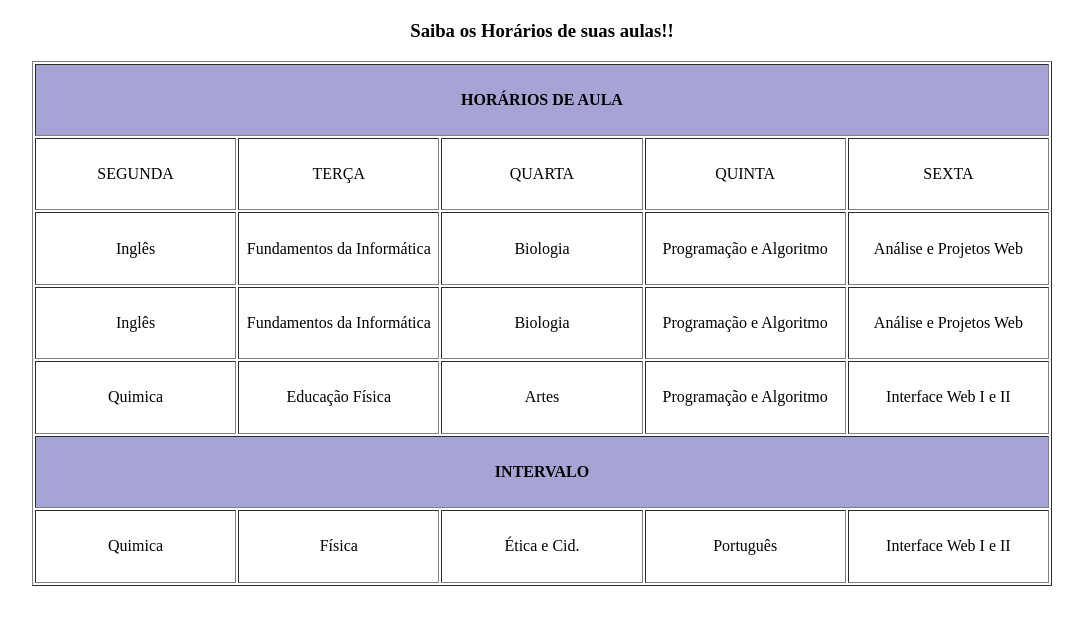
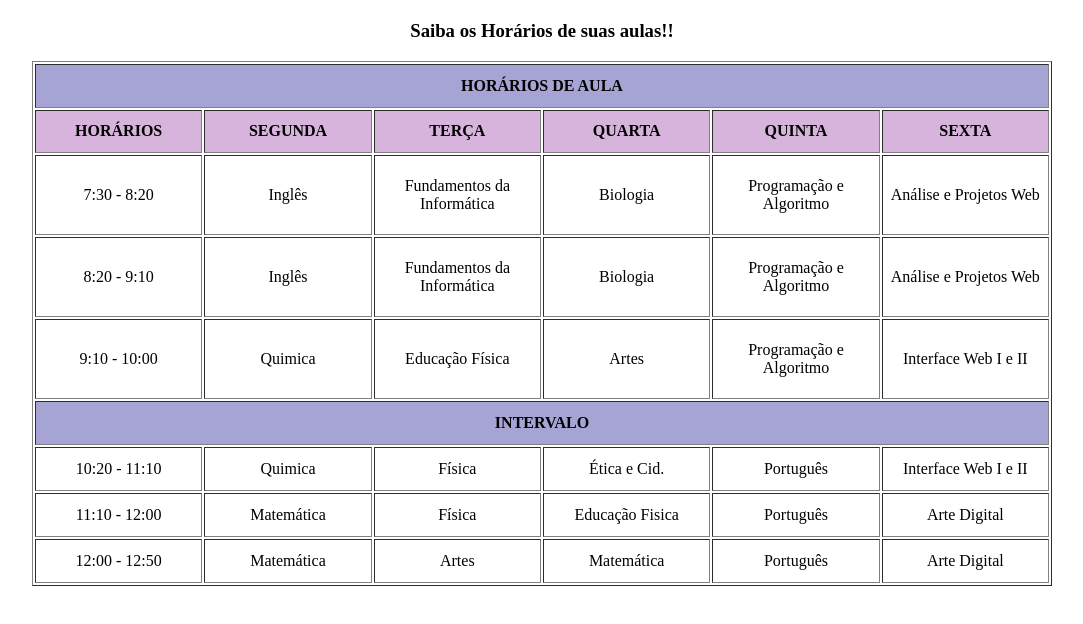
Before and after one commit to joicexz/criacao-de-tabelas, a plain HTML site: page index.html in a window 1280 px wide. Shown: the part 60-684 px from the top of the page, without its empty margins (98-1181 px from the left). Drawn offline with Linux system fonts and the light colour scheme.

Commit message:
finalizado

```diff
--- a/index.html
+++ b/index.html
@@ -16,16 +16,18 @@
     <center>
         <table border="1px" solid width="1020" height="525">
             <tr bgcolor="#A5A4D4">
-                <td align="center" colspan="5"><b> HORÁRIOS DE AULA </b></td>
+                <td align="center" colspan="6"><b> HORÁRIOS DE AULA </b></td>
             </tr>
             <tr>
-                <td width="110" align="center">SEGUNDA</td>
-                <td width="110" align="center">TERÇA</td>
-                <td width="110" align="center">QUARTA</td>
-                <td width="110" align="center">QUINTA</td>
-                <td width="110" align="center">SEXTA</td>
+                <td width="110" align="center" bgcolor="#D6B4DB"><b>HORÁRIOS</b></td>
+                <td width="110" align="center" bgcolor="#D6B4DB"> <b> SEGUNDA </b></td>
+                <td width="110" align="center" bgcolor="#D6B4DB"> <b>TERÇA</b></td>
+                <td width="110" align="center" bgcolor="#D6B4DB"> <b> QUARTA </b></td>
+                <td width="110" align="center" bgcolor="#D6B4DB"><b>QUINTA </b> </td>
+                <td width="110" align="center" bgcolor="#D6B4DB"> <b> SEXTA </b></td>
             </tr>
             <tr>
+                <td width="110" align="center">7:30 - 8:20</td>
                 <td width="110" align="center">Inglês</td>
                 <td width="110" align="center">Fundamentos da Informática</td>
                 <td width="110" align="center">Biologia</td>
@@ -33,6 +35,7 @@
                 <td width="110" align="center">Análise e Projetos Web</td>
             </tr>
             <tr>
+                <td width="110" align="center">8:20 - 9:10</td>
                 <td width="110" align="center">Inglês</td>
                 <td width="110" align="center">Fundamentos da Informática</td>
                 <td width="110" align="center">Biologia</td>
@@ -40,6 +43,7 @@
                 <td width="110" align="center">Análise e Projetos Web</td>
             </tr>
             <tr>
+                <td width="110" align="center">9:10 - 10:00</td>
                 <td width="110" align="center">Quimica</td>
                 <td width="110" align="center">Educação Física</td>
                 <td width="110" align="center">Artes</td>
@@ -47,14 +51,31 @@
                 <td width="110" align="center">Interface Web I e II</td>
             </tr>
             <tr bgcolor="#A5A4D4">
-                <td align="center" colspan="5"> <b>INTERVALO</b></td>
+                <td align="center" colspan="6"> <b>INTERVALO</b></td>
             </tr>
             <tr>
+                <td width="110" align="center">10:20 - 11:10</td>
                 <td width="110" align="center">Quimica</td>
                 <td width="110" align="center">Física</td>
                 <td width="110" align="center">Ética e Cid.</td>
                 <td width="110" align="center">Português</td>
                 <td width="110" align="center">Interface Web I e II</td>
+            </tr>
+            <tr>
+                <td width="110" align="center">11:10 - 12:00</td>
+                <td width="110" align="center">Matemática</td>
+                <td width="110" align="center">Física</td>
+                <td width="110" align="center">Educação Fisica</td>
+                <td width="110" align="center">Português</td>
+                <td width="110" align="center">Arte Digital</td>
+            </tr>
+            <tr>
+                <td width="110" align="center">12:00 - 12:50</td>
+                <td width="110" align="center">Matemática </td>
+                <td width="110" align="center">Artes</td>
+                <td width="110" align="center">Matemática</td>
+                <td width="110" align="center">Português</td>
+                <td width="110" align="center">Arte Digital</td>
             </tr>
 
         </table>
```
